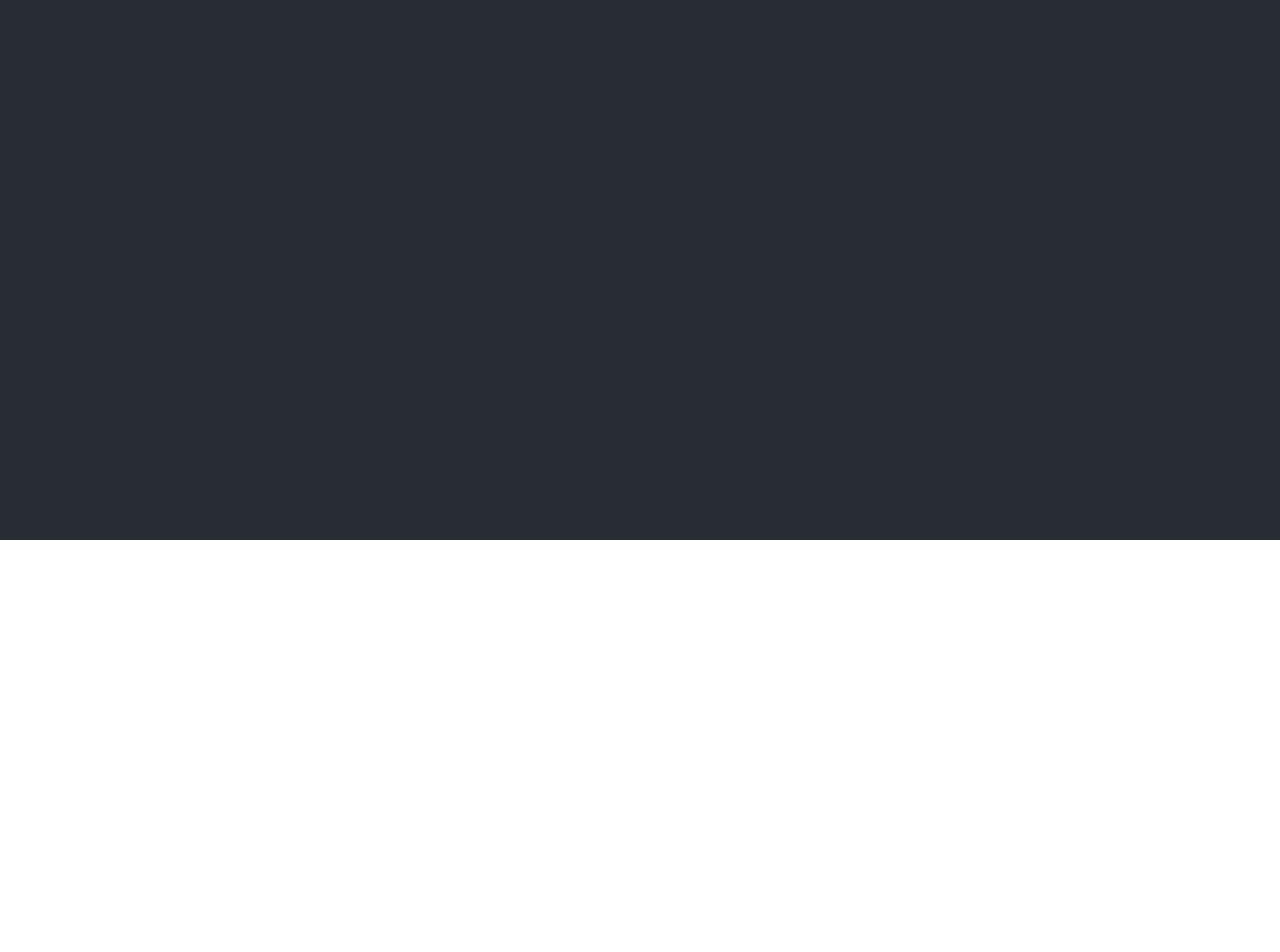
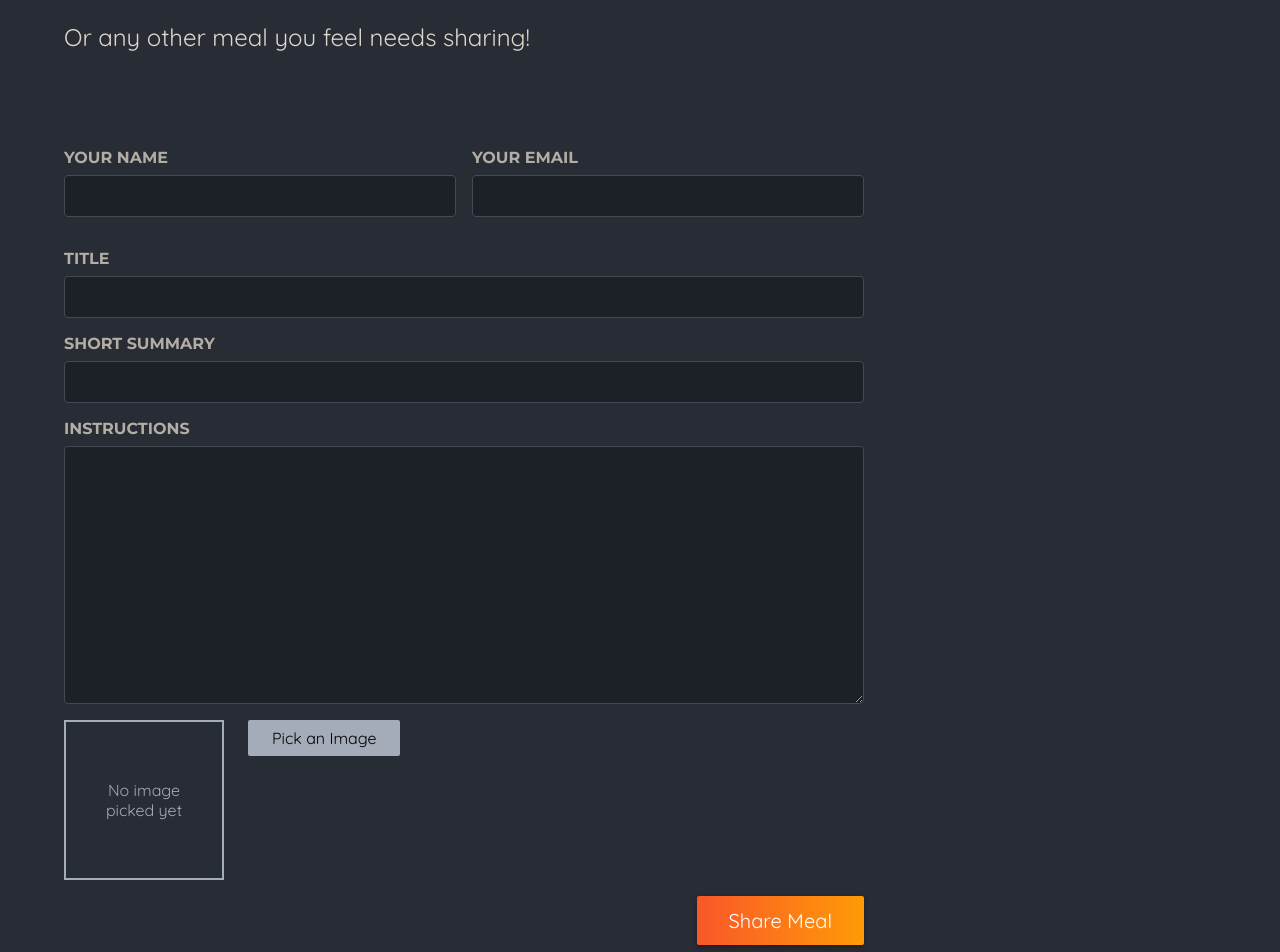
Before and after one commit to Blurlingite/foodies, a Next.js app: page /meals/share in a window 1280 px wide. Shown: the part 260-1212 px from the top of the page. Before the commit the page ends 800 px from the top, so only its background shows below. Built offline with nearby package versions, Linux system fonts and the light colour scheme.

Commit message:
Add image picker and image preview to form

```diff
--- a/app/meals/share/page.js
+++ b/app/meals/share/page.js
@@ -1,3 +1,50 @@
+import classes from "./page.module.css";
+import ImagePicker from "@/components/meals/image-picker";
+
 export default function ShareMealPage() {
-  return <h1>Share Meal</h1>;
+  return (
+    <>
+      <header className={classes.header}>
+        <h1>
+          Share your <span className={classes.highlight}>favorite meal</span>
+        </h1>
+        <p>Or any other meal you feel needs sharing!</p>
+      </header>
+      <main className={classes.main}>
+        <form className={classes.form}>
+          <div className={classes.row}>
+            <p>
+              <label htmlFor="name">Your name</label>
+              <input type="text" id="name" name="name" required />
+            </p>
+            <p>
+              <label htmlFor="email">Your email</label>
+              <input type="email" id="email" name="email" required />
+            </p>
+          </div>
+          <p>
+            <label htmlFor="title">Title</label>
+            <input type="text" id="title" name="title" required />
+          </p>
+          <p>
+            <label htmlFor="summary">Short Summary</label>
+            <input type="text" id="summary" name="summary" required />
+          </p>
+          <p>
+            <label htmlFor="instructions">Instructions</label>
+            <textarea
+              id="instructions"
+              name="instructions"
+              rows="10"
+              required
+            ></textarea>
+          </p>
+          <ImagePicker />
+          <p className={classes.actions}>
+            <button type="submit">Share Meal</button>
+          </p>
+        </form>
+      </main>
+    </>
+  );
 }
--- /dev/null
+++ b/app/meals/share/page.module.css
@@ -0,0 +1,98 @@
+.header {
+  gap: 3rem;
+  margin: 3rem auto 5rem auto;
+  width: 90%;
+  max-width: 75rem;
+  color: #ddd6cb;
+  font-size: 1.5rem;
+}
+
+.header h1 {
+  font-family: "Montserrat", sans-serif;
+}
+
+.highlight {
+  background: linear-gradient(90deg, #f9572a, #ff8a05);
+  background-clip: text;
+  -webkit-background-clip: text;
+  -webkit-text-fill-color: transparent;
+}
+
+.main {
+  width: 90%;
+  max-width: 75rem;
+  margin: 3rem auto;
+  color: white;
+}
+
+.form {
+  max-width: 50rem;
+}
+
+.form label {
+  display: block;
+  margin-bottom: 0.5rem;
+  font-size: 1rem;
+  font-family: "Montserrat", sans-serif;
+  text-transform: uppercase;
+  color: #b3aea5;
+  font-weight: bold;
+}
+
+.form input,
+.form textarea {
+  display: block;
+  width: 100%;
+  padding: 0.5rem 1rem;
+  border-radius: 4px;
+  border: 1px solid #454952;
+  background: #1c2027;
+  font-size: 1.25rem;
+  font-family: "Montserrat", sans-serif;
+  color: #ddd6cb;
+}
+
+.form input:focus,
+.form textarea:focus {
+  outline-color: #f99f2a;
+  background-color: #1f252d;
+}
+
+.row {
+  display: flex;
+  gap: 1rem;
+}
+
+.row p {
+  width: 100%;
+}
+
+.actions {
+  text-align: right;
+}
+
+.actions button {
+  border: 0;
+  padding: 0.75rem 2rem;
+  background: linear-gradient(90deg, #f9572a, #ff9b05);
+  border: none;
+  color: #ffffff;
+  border-radius: 2px;
+  cursor: pointer;
+  font: inherit;
+  font-size: 1.25rem;
+  box-shadow: 0 2px 5px rgba(0, 0, 0, 0.3);
+}
+
+.actions button:hover,
+.actions button:focus {
+  background: linear-gradient(90deg, #fd4715, #f9b241);
+}
+
+.actions button:disabled,
+.actions button:hover:disabled,
+.actions button:focus:disabled {
+  background: #ccc;
+  color: #979797;
+  cursor: not-allowed;
+}
--- /dev/null
+++ b/components/meals/image-picker.js
@@ -0,0 +1,63 @@
+"use client";
+import classes from "./image-picker.module.css";
+import { useRef, useState } from "react";
+import Image from "next/image";
+
+export default function ImagePicker({ label, name }) {
+  const [pickedImage, setPickedImage] = useState();
+  const imageInput = useRef();
+
+  function handlePickClick() {
+    imageInput.current.click(); // trigger a click on the input
+  }
+
+  function handleImageChange(event) {
+    const file = event.target.files[0]; // the image the user uploaded
+    if (!file) {
+      setPickedImage(null); // make sure image preview is reset
+      return;
+    }
+
+    const fileReader = new FileReader();
+
+    // set the URL
+    fileReader.onload = () => {
+      setPickedImage(fileReader.result);
+    };
+    fileReader.readAsDataURL(file);
+  }
+  return (
+    <div className={classes.picker}>
+      <label htmlFor={name}>{label}</label>
+      <div className={classes.controls}>
+        <div className={classes.preview}>
+          {!pickedImage && <p>No image picked yet</p>}
+          {pickedImage && (
+            <Image
+              src={pickedImage}
+              alt={"The image selected by the user."}
+              fill
+            />
+          )}
+        </div>
+        <input
+          className={classes.input}
+          type="file"
+          id="image"
+          accept="image/png, image/jpeg"
+          name={name}
+          ref={imageInput}
+          onChange={handleImageChange}
+          required
+        />
+        <button
+          className={classes.button}
+          type="button"
+          onClick={handlePickClick}
+        >
+          Pick an Image
+        </button>
+      </div>
+    </div>
+  );
+}
--- /dev/null
+++ b/components/meals/image-picker.module.css
@@ -0,0 +1,45 @@
+.controls {
+  display: flex;
+  align-items: flex-start;
+  gap: 1.5rem;
+  margin-bottom: 1rem;
+}
+
+.picker .input {
+  display: none;
+}
+
+.picker .button {
+  border: 0;
+  padding: 0.5rem 1.5rem;
+  background: #a4abb9;
+  border-radius: 2px;
+  cursor: pointer;
+  font: inherit;
+}
+
+.picker .button:hover,
+.picker .button:focus {
+  background: #b3b9c6;
+}
+
+.preview {
+  width: 10rem;
+  height: 10rem;
+  border: 2px solid #a4abb9;
+  display: flex;
+  justify-content: center;
+  align-items: center;
+  text-align: center;
+  color: #a4abb9;
+  position: relative;
+}
+
+.preview p {
+  margin: 0;
+  padding: 1rem;
+}
+
+.preview img {
+  object-fit: cover;
+}
```
